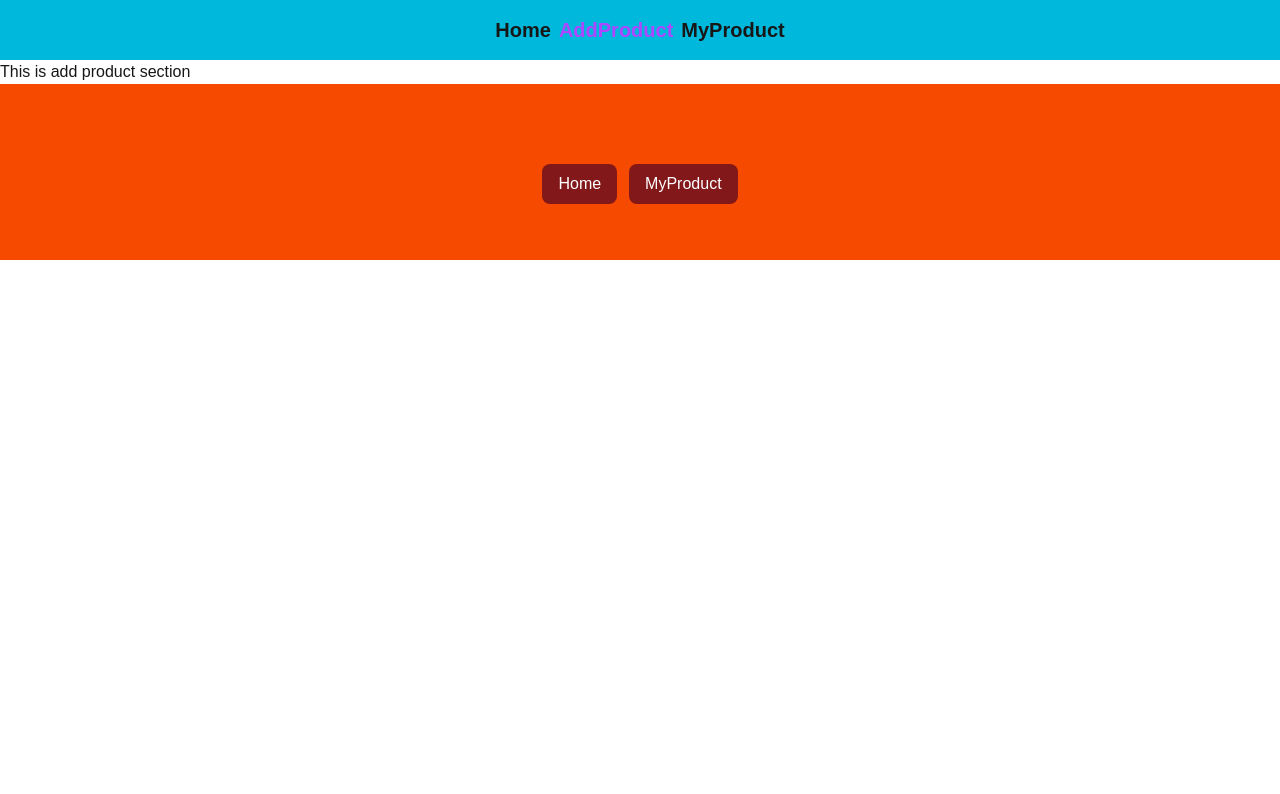
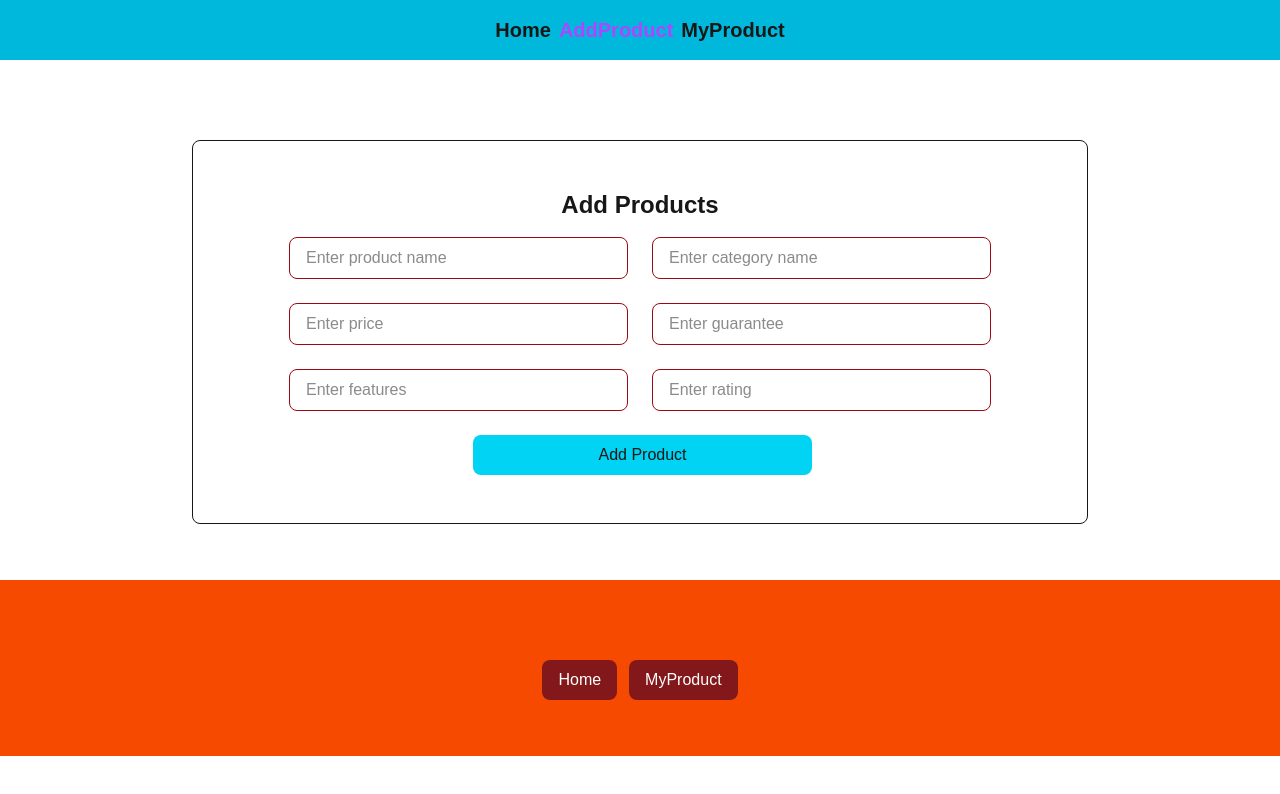
Before and after one commit to Nazrul144/next_crud, a Next.js app: page /addProducts in a window 1280 px wide. Shown: the top 794 px of the page. Built offline with nearby package versions, Linux system fonts and the light colour scheme.

Commit message:
Form design

```diff
--- a/src/app/myProducts/[id]/page.jsx
+++ b/src/app/myProducts/[id]/page.jsx
@@ -41,7 +41,7 @@ console.log("Product Image:", products?.image);
           </div>
           <div className="flex flex-col justify-center p-6 text-center rounded-sm lg:max-w-md xl:max-w-lg lg:text-left">
             <h1 className="text-2xl font-bold leading-none sm:text-3xl">
-             {name}
+             {products.name}
             </h1>
             <p className="mt-6 mb-8 text-lg sm:mb-12">
               <li>Category:{products?.category}</li>
--- a/src/components/AddProducts.jsx
+++ b/src/components/AddProducts.jsx
@@ -3,7 +3,18 @@ import React from 'react';
 const AddProducts = () => {
     return (
         <div>
-            <h1>This is add product section</h1>
+            <div className='lg:w-4xl mx-auto border-[1px] border-gray rounded-lg lg:px-24 lg:py-12 mt-20 mb-14'>
+                <h1 className='text-center text-2xl font-bold mb-4'>Add Products</h1>
+                <form className='grid grid-cols-1 lg:grid-cols-2 gap-6'>
+                    <input className='px-4 py-2 rounded-lg border-[1px] border-red-800' type="text" placeholder='Enter product name' />
+                    <input className='px-4 py-2 rounded-lg border-[1px] border-red-800' type="text" placeholder='Enter category name' />
+                    <input className='px-4 py-2 rounded-lg border-[1px] border-red-800' type="text" placeholder='Enter price' />
+                    <input className='px-4 py-2 rounded-lg border-[1px] border-red-800' type="text" placeholder='Enter guarantee' />
+                    <input className='px-4 py-2 rounded-lg border-[1px] border-red-800' type="text" placeholder='Enter features' />
+                    <input className='px-4 py-2 rounded-lg border-[1px] border-red-800' type="text" placeholder='Enter rating' />
+                    <input className='px-4 py-2 bg-cyan-400 rounded-lg w-full lg:ml-46 cursor-pointer hover:rounded-full hover:bg-purple-600 transition-colors duration-300 ease-in-out hover:text-white' type="submit" value="Add Product" />
+                </form>
+            </div>
         </div>
     );
 }
```
